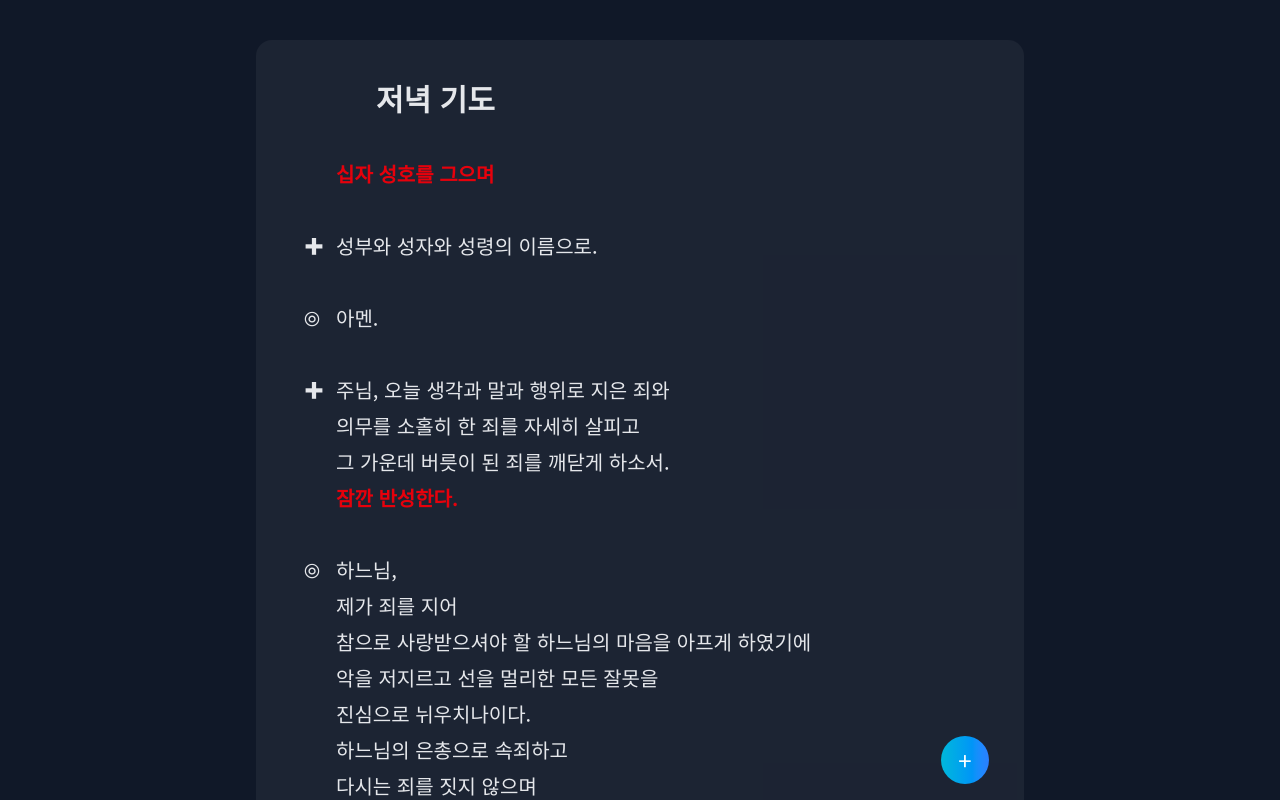
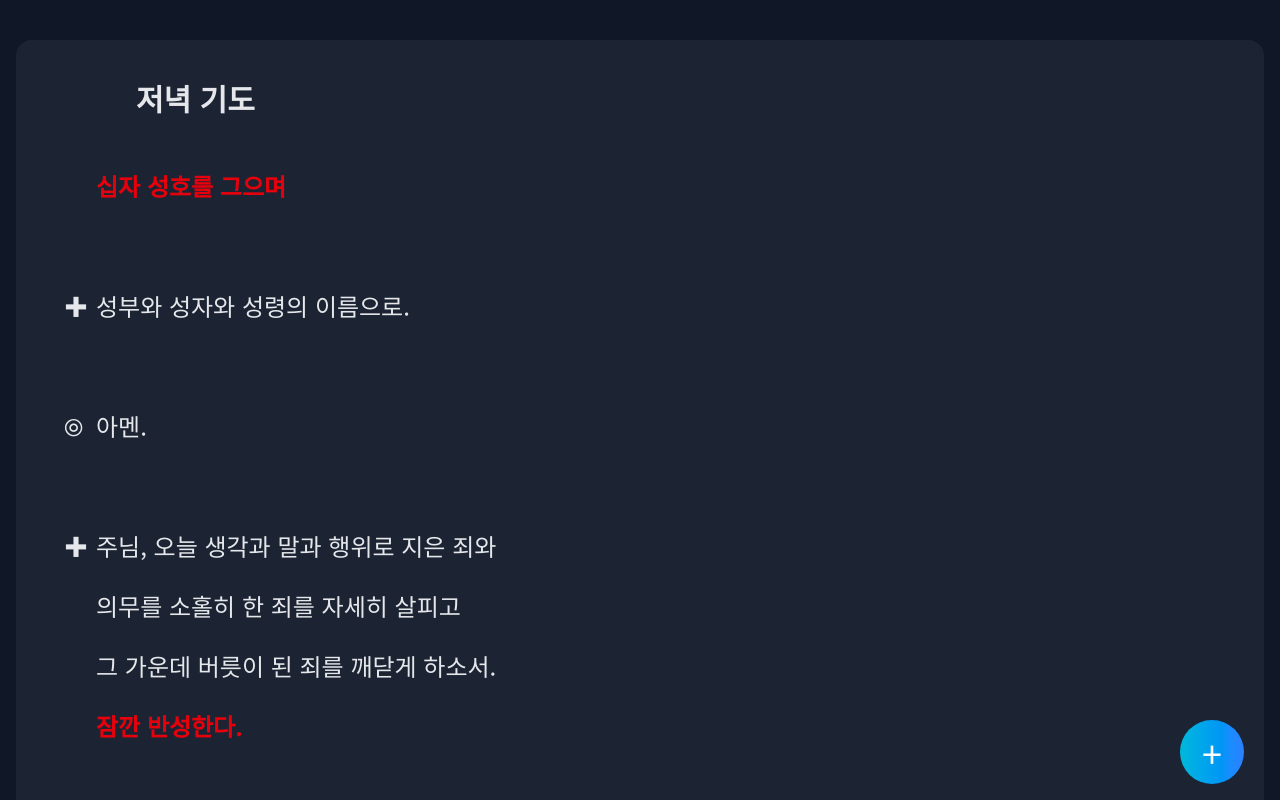
Before and after one commit to llon24/vesper_, a React (Vite) app: page / in a window 1280 px wide. Shown: the top 800 px of the page. Built offline with nearby package versions, Linux system fonts and the light colour scheme.

Commit message:
세 번째 커밋밋

```diff
--- a/src/App.jsx
+++ b/src/App.jsx
@@ -14,17 +14,23 @@ function App() {
   };
   return (
     <>
-      <div className="relative flex flex-col w-full py-4 md:py-10 mx-auto space-y-4 md:space-y-10 bg-gray-900 text-lg/8 md:text-xl/9 md:w-3xl">
-        <DataStart />
-        <DataMonth />
-        <DataEnd />
-        {more && <DataEtc />}
+      <div className="mx-1 md:mx-4 break-keep">
+        <div
+          className={`relative flex flex-col w-full py-4 md:py-10 mx-auto space-y-4
+                      md:space-y-10 bg-gray-900 text-lg/8 md:text-2xl/15 md:max-w-7xl
+                      `}
+        >
+          <DataStart />
+          <DataMonth />
+          <DataEnd />
+          {more && <DataEtc />}
+        </div>
       </div>
       {showBtn && (
         <div className="relative">
-          <div className="fixed bottom-4 right-4 md:bottom-4 md:right-[max(calc(15px+((100%-768px)/2)),15px)] md:px-5">
+          <div className="fixed bottom-4 right-4 md:bottom-4 md:right-4 md:px-5">
             <button
-              className={`flex items-center justify-center w-12 h-12 text-2xl text-white
+              className={`flex items-center justify-center w-12 h-12 md:w-16 md:h-16 text-4xl text-white
                         bg-gradient-to-r from-cyan-500 to-blue-500 hover:bg-gradient-to-bl
                         focus:ring-2 focus:outline-none focus:ring-cyan-300 rounded-full`}
               onClick={onClickMore}
--- a/src/components/DataEnd.jsx
+++ b/src/components/DataEnd.jsx
@@ -106,7 +106,7 @@ function DataEnd() {
         <p>
           모든 믿는 이들의 목자요 인도자이신 하느님,
           <br />
-          하느님의 일꾼 (주교 리노)를
+          하느님의 일꾼 (교황 레오와 주교 리노)를
           <br />
           교회의 목자로 세우셨으니
           <br />
```
